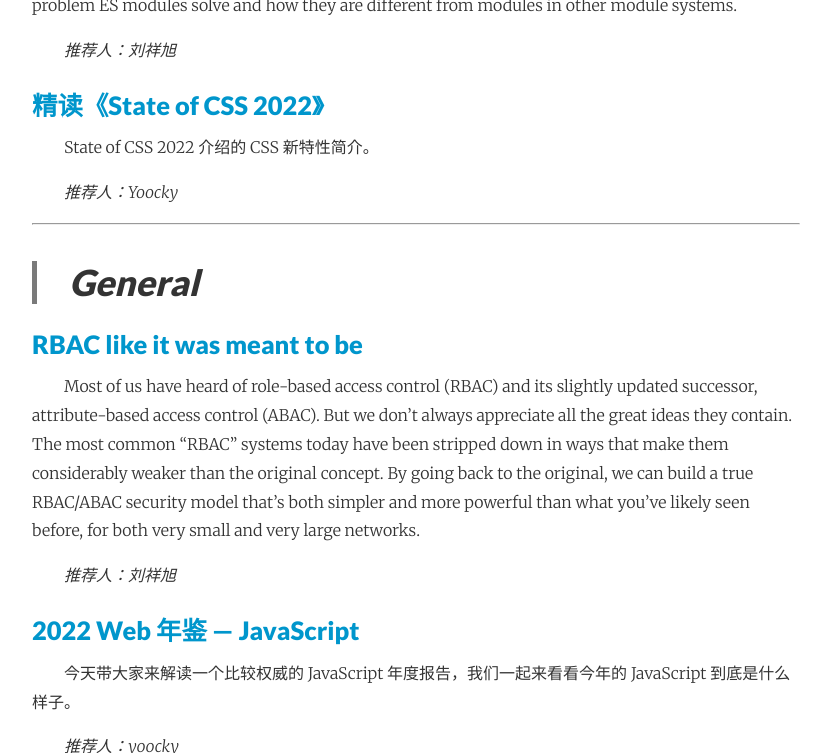
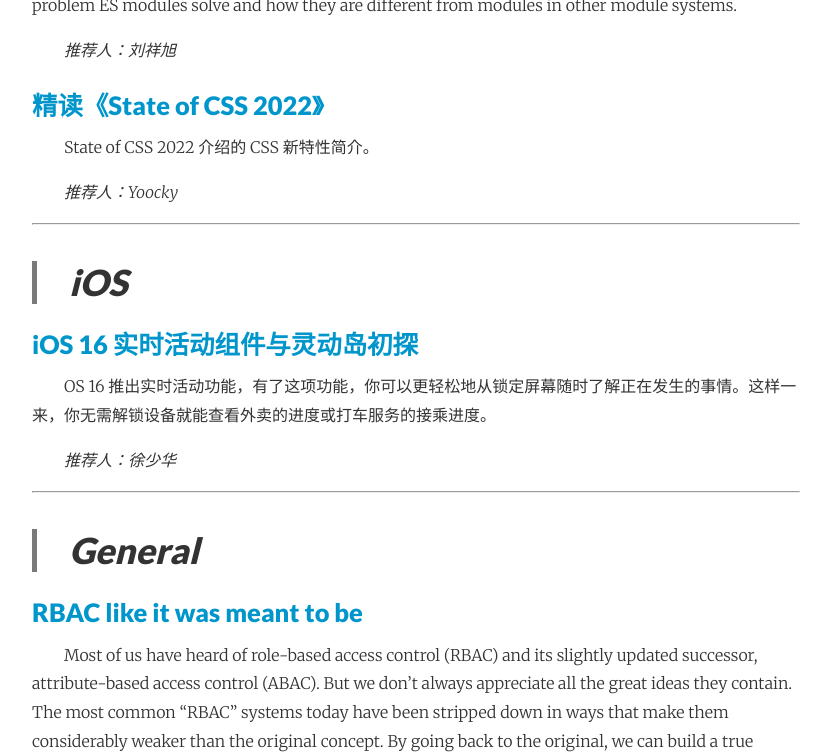
Before and after one commit to yoocky/monthly, a Jekyll site: the page built from _posts/2022-10-01-202210期.md, in a window 1280 px wide and 900 px high, scrolled down 1410 px, cut to the strip 0-753 px from the top of the window. Shown: the whole strip, without its empty margins (224-1055 px from the left). Built offline with Jekyll 4.4.1, drawn with Linux system fonts in a browser that asks for light colours; nearby versions of some CDN libraries.

Commit message:
feat(post): 202210

```diff
--- a/_posts/2022-10-01-202210期.md
+++ b/_posts/2022-10-01-202210期.md
@@ -52,6 +52,16 @@
 
 ---
 
+> ### iOS
+
+#### [iOS 16 实时活动组件与灵动岛初探](https://xueqiu.feishu.cn/wiki/wikcnkQI67UhNYbRN2XVjdr5ane)
+
+OS 16 推出实时活动功能，有了这项功能，你可以更轻松地从锁定屏幕随时了解正在发生的事情。这样一来，你无需解锁设备就能查看外卖的进度或打车服务的接乘进度。
+
+*推荐人：徐少华*
+
+---
+
 > ### General
 
 #### [RBAC like it was meant to be](https://tailscale.com/blog/rbac-like-it-was-meant-to-be/)
```
